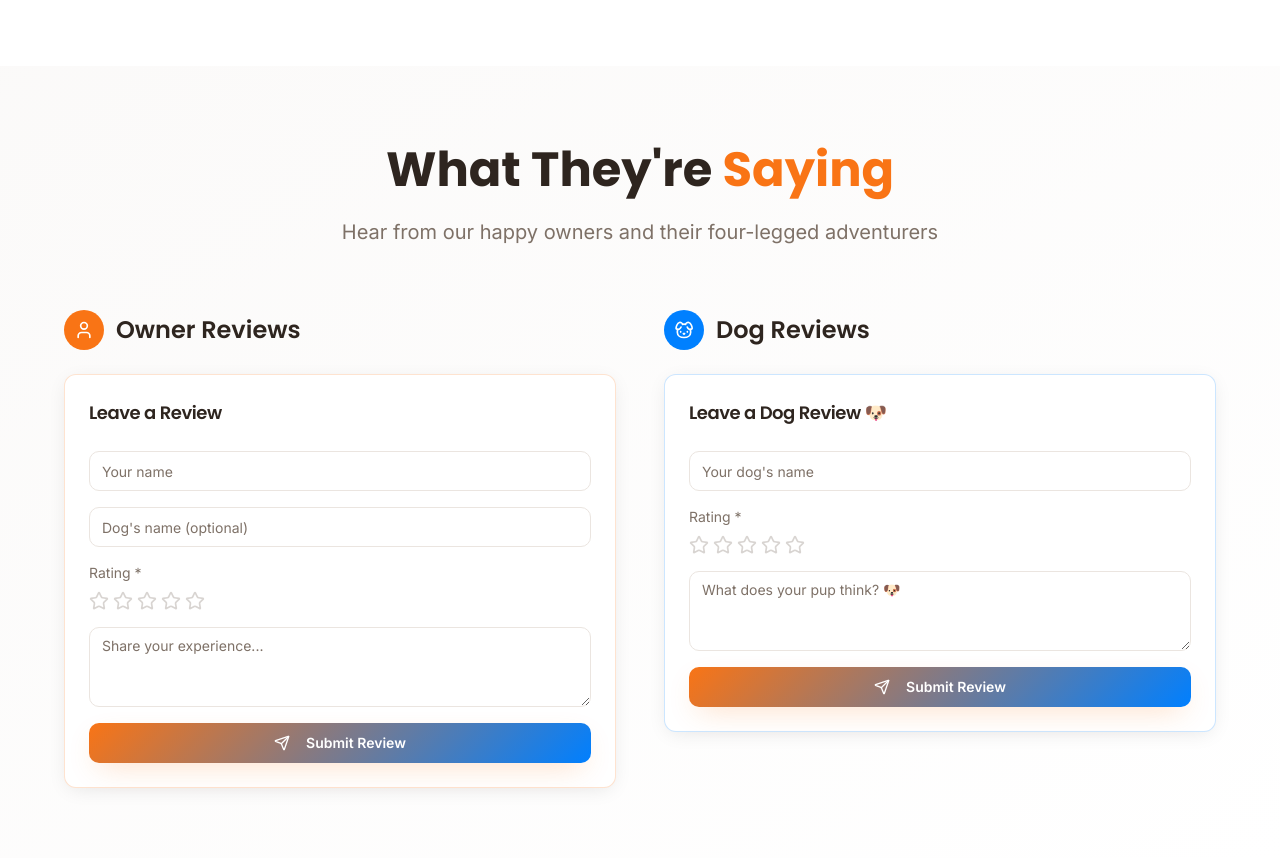
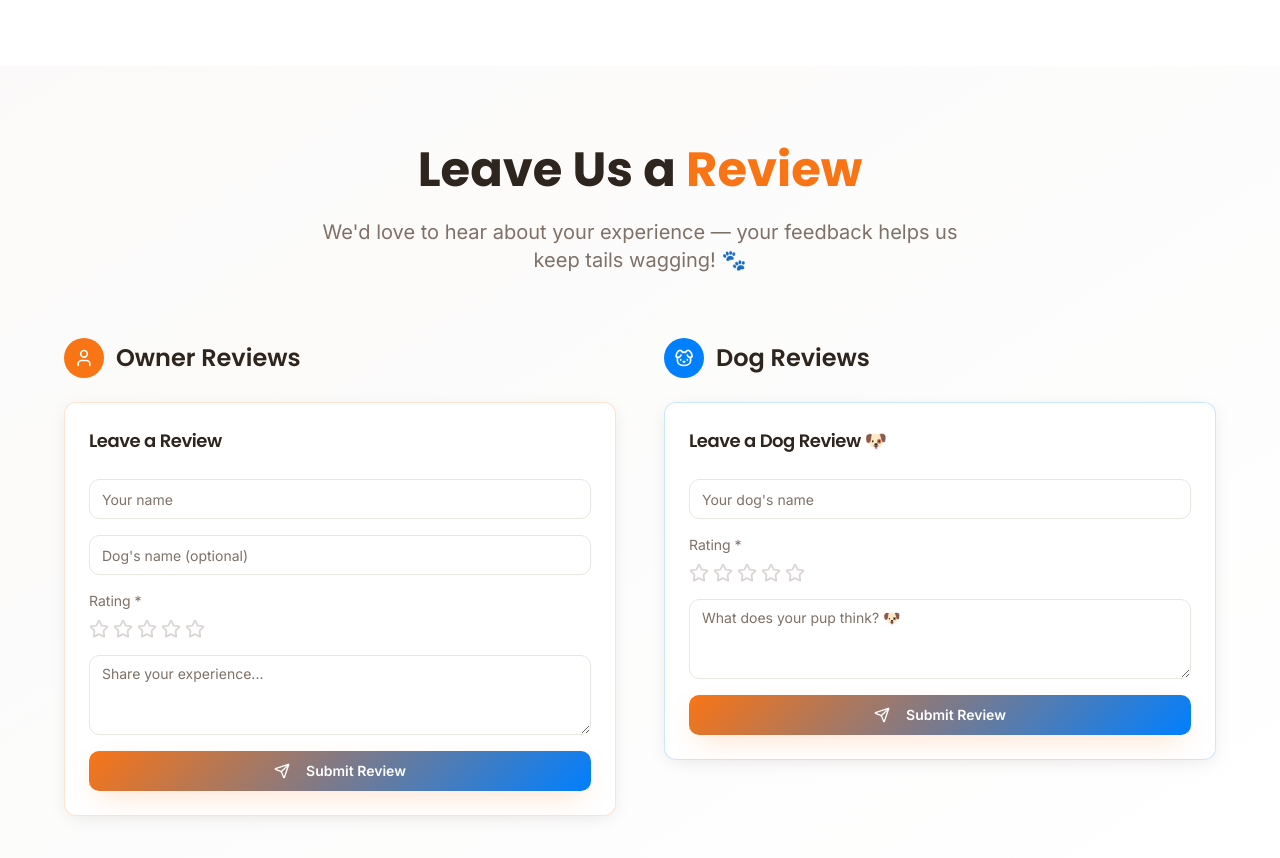
Before and after one commit to AnthonyGordonbit/bark-and-ride-yyc, a React (Vite) app: page / in a window 1280 px wide. Shown: the part 4140-4998 px from the top of the page. Built offline with nearby package versions, Linux system fonts and the light colour scheme.

Commit message:
Changes
Co-authored-by: AnthonyGordonbit <181765846+AnthonyGordonbit@users.noreply.github.com>

```diff
--- a/src/components/Reviews.tsx
+++ b/src/components/Reviews.tsx
@@ -135,10 +135,10 @@ const Reviews = () => {
       <div className="container mx-auto px-4">
         <div className="text-center mb-16">
           <h2 className="text-4xl md:text-5xl font-display font-bold text-foreground mb-6">
-            What They're <span className="text-primary">Saying</span>
+            Leave Us a <span className="text-primary">Review</span>
           </h2>
           <p className="text-xl text-muted-foreground max-w-2xl mx-auto">
-            Hear from our happy owners and their four-legged adventurers
+            We'd love to hear about your experience — your feedback helps us keep tails wagging! 🐾
           </p>
         </div>
 
```
